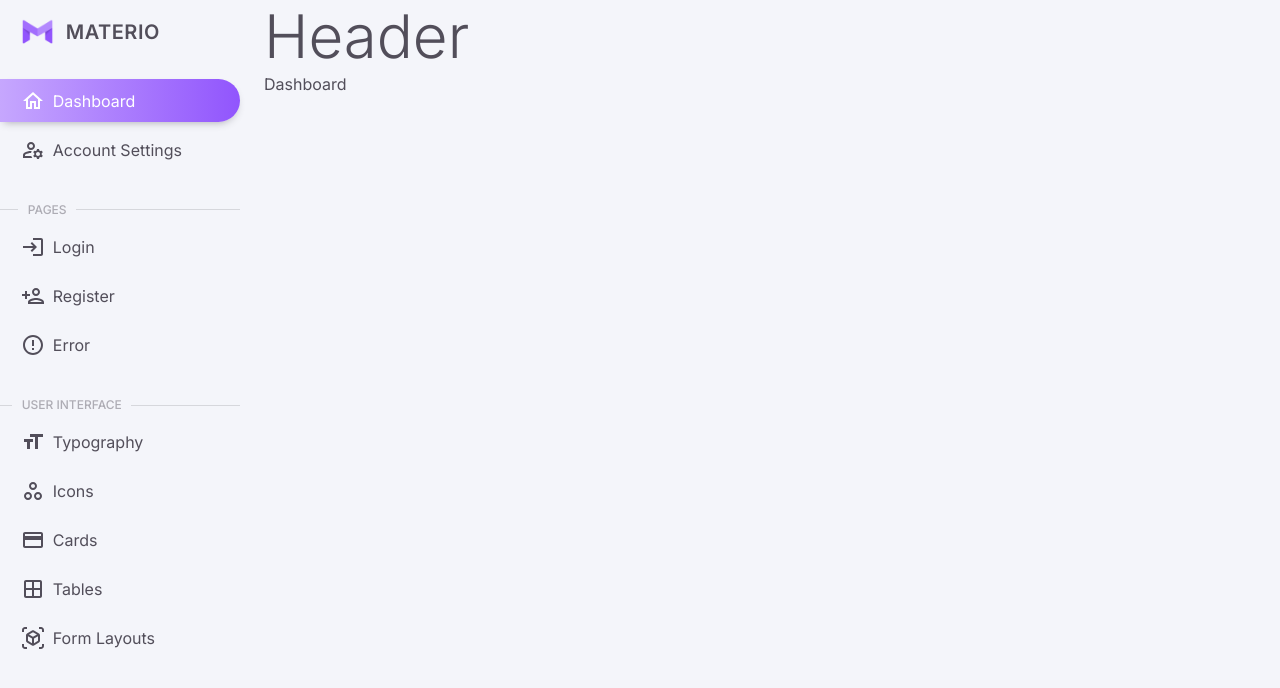
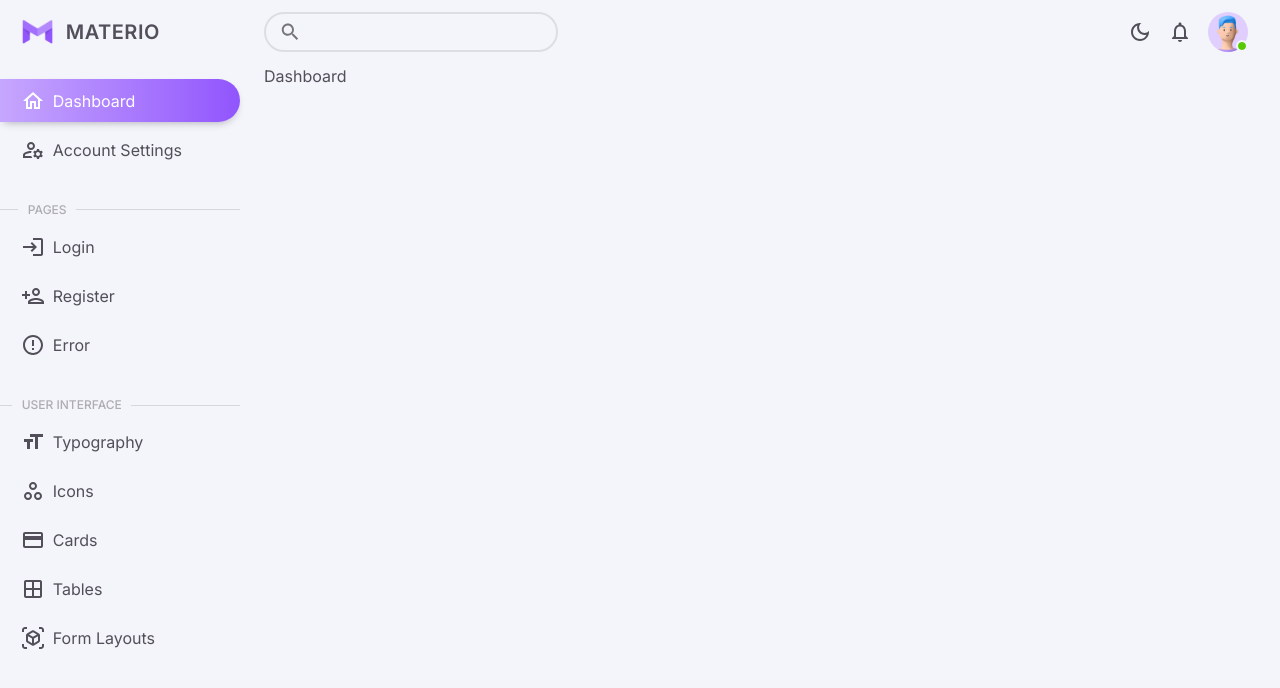
Before and after one commit to imbeltagy/Materio, a React (Vite) app: page / in a window 1280 px wide. Shown: the top 688 px of the page. Built offline with nearby package versions, Linux system fonts and the light colour scheme.

Commit message:
Finished Header Style Withou Menus

```diff
--- a/src/App.jsx
+++ b/src/App.jsx
@@ -5,12 +5,12 @@ import { BrowserRouter, Outlet, Route, Routes } from "react-router-dom";
 import Sidebar from "./components/sidebar/Index";
 import Header from "./components/header/Index";
 
-const Layout = () => {
+const Layout = ({ mode, setMode }) => {
   return (
     <Stack direction="row">
       <Sidebar />
       <Container>
-        <Header />
+        <Header mode={mode} setMode={setMode} />
         <Outlet />
       </Container>
     </Stack>
@@ -56,6 +56,7 @@ function App() {
                 text: {
                   primary: "rgba(58, 53, 65, 0.87)",
                   secondary: "rgba(58, 53, 65, 0.68)",
+                  disabled: "#dddee3",
                 },
               }
             : {
@@ -66,6 +67,10 @@ function App() {
                 text: {
                   primary: "rgba(231, 227, 252, 0.87)",
                   secondary: "rgba(231, 227, 252, 0.68)",
+                  disabled: "#444059",
+                },
+                action: {
+                  active: "#fff",
                 },
               }),
         },
@@ -96,7 +101,7 @@ function App() {
         <CssBaseline />
         <Routes>
           {/* Pages With Sidebar and Header */}
-          <Route path="/" element={<Layout />}>
+          <Route path="/" element={<Layout mode={mode} setMode={setMode} />}>
             {routes.withSidebar.map(({ path, element }) => (
               <Route path={path} element={element} key={path} />
             ))}
--- a/src/components/header/Index.jsx
+++ b/src/components/header/Index.jsx
@@ -1,13 +1,59 @@
-import { Typography } from "@mui/material";
-import React from "react";
+import styled from "@emotion/styled";
+import { DarkModeOutlined, NotificationsOutlined, Search, WbSunnyOutlined } from "@mui/icons-material";
+import { Avatar, Badge, IconButton, InputBase, Stack, Toolbar } from "@mui/material";
+import React, { useCallback } from "react";
 
-const Header = () => {
+const Header = ({ mode, setMode }) => {
+  const SearchBar = styled(Stack)(({ theme }) => ({
+    gap: ".5rem",
+    borderRadius: "10rem",
+    border: `2px solid ${theme.palette.text.disabled}`,
+    "&:hover": { borderColor: theme.palette.text.secondary },
+    "& path": { fill: theme.palette.text.secondary },
+    "&:has(*:focus)": { borderColor: theme.palette.primary.main },
+  }));
+
+  const StyledIconButton = styled(IconButton)(({ theme }) => ({ "& path": { fill: theme.palette.text.primary } }));
+
+  const StyledBadge = styled(Badge)(({ theme }) => ({
+    "& .MuiBadge-dot": {
+      top: "auto",
+      bottom: "-5%",
+      right: "14%",
+      outline: `2px solid ${theme.palette.background.default}`,
+    },
+  }));
+
+  const handleChangeMode = useCallback(() => {
+    setTimeout(() => setMode((prev) => (prev === "light" ? "dark" : "light")), 400);
+  }, []);
+
   return (
-    <div>
-      <Typography variant="h2" color="text.primary">
-        Header
-      </Typography>
-    </div>
+    <Toolbar sx={{ justifyContent: "space-between", paddingInline: "0 !important" }}>
+      <SearchBar direction="row" alignItems="center" p=".15rem .8rem">
+        <Search sx={{ width: "1.4rem" }} />
+        <InputBase />
+      </SearchBar>
+
+      {/* Icons */}
+      <Stack direction="row" alignItems="center">
+        {/* Mode */}
+        <StyledIconButton onClick={handleChangeMode}>
+          <WbSunnyOutlined sx={{ display: mode === "light" && "none" }} />
+          <DarkModeOutlined sx={{ display: mode === "dark" && "none" }} />
+        </StyledIconButton>
+        {/* Notification */}
+        <StyledIconButton>
+          <NotificationsOutlined />
+        </StyledIconButton>
+        {/* Avatar */}
+        <IconButton>
+          <StyledBadge variant="dot" color="success">
+            <Avatar src="/images/avatars/1.png" alt="User Avatar" />
+          </StyledBadge>
+        </IconButton>
+      </Stack>
+    </Toolbar>
   );
 };
 
```
